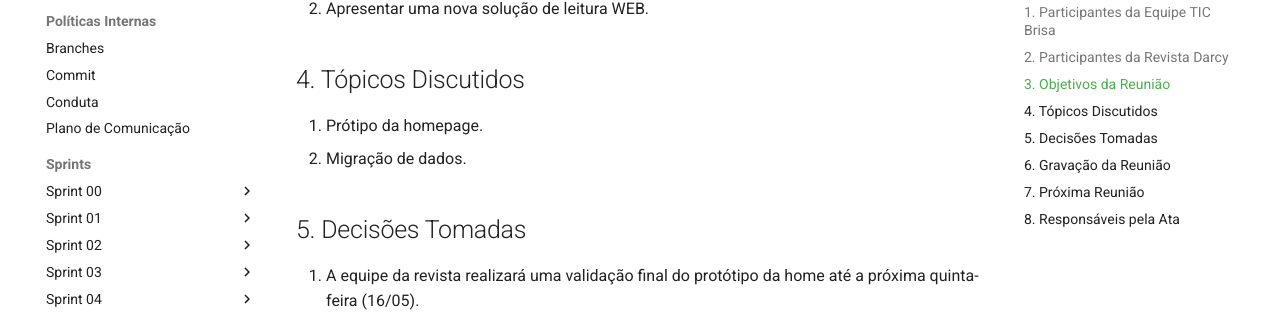
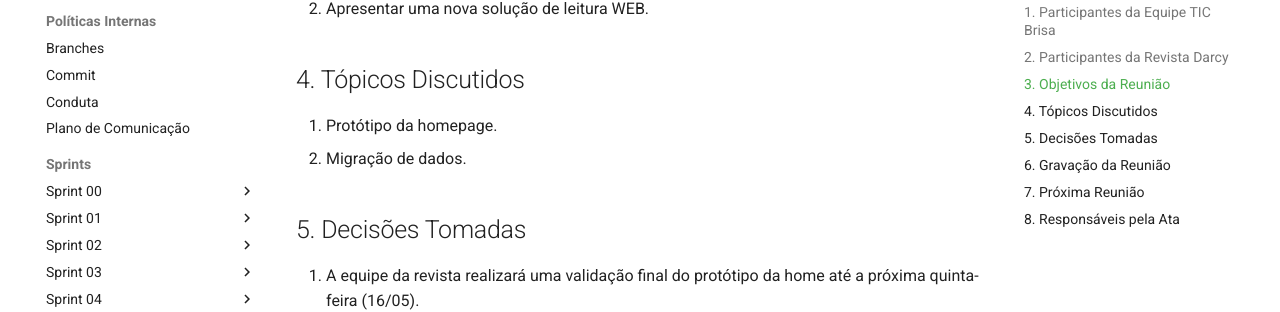
Before and after one commit to ResidenciaTICBrisa/T2G7-Revista-Darcy, an MkDocs documentation site: the page built from docs/atas/equipe_cliente/ata07.md, in a window 1280 px wide and 900 px high, scrolled down 823 px. Shown: the part 144-456 px from the top of the window. Built offline with MkDocs 1.6.1 and Material for MkDocs 9.7.7, drawn with Linux system fonts in a browser that asks for light colours.

Commit message:
:books: docs - ata da reuniao 07 com a SECOM fixed
Co-authored-by: Tiago1604 <202028973@aluno.unb.br>
Co-authored-by: joselitopradomarques <joselito.prado.marques@gmail.com>
Co-authored-by: luisfilipe3 <luisfilipesva@gmail.com>
Co-authored-by: JeffersonSenaa <jeffersonsena12144@gmail.com>
Co-authored-by: gabriel-moraiss <gabriel.ms1225@gmail.com>

```diff
--- a/docs/atas/equipe_cliente/ata07.md
+++ b/docs/atas/equipe_cliente/ata07.md
@@ -27,7 +27,7 @@ REFORMULAÇÃO DO SITE DA REVISTA DARCY
 
 ## 4. Tópicos Discutidos
 
-1. Prótipo da homepage.
+1. Protótipo da homepage.
 2. Migração de dados.
 
 ## 5. Decisões Tomadas
```
